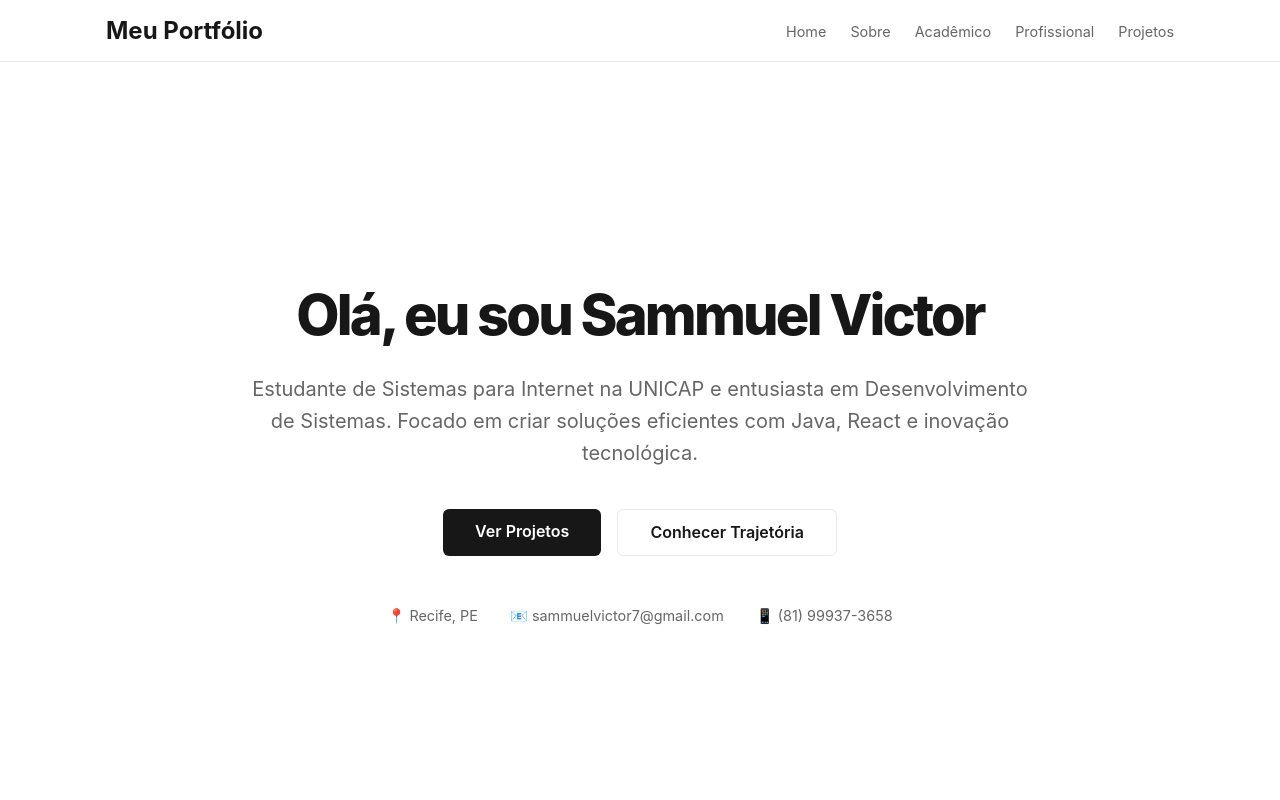
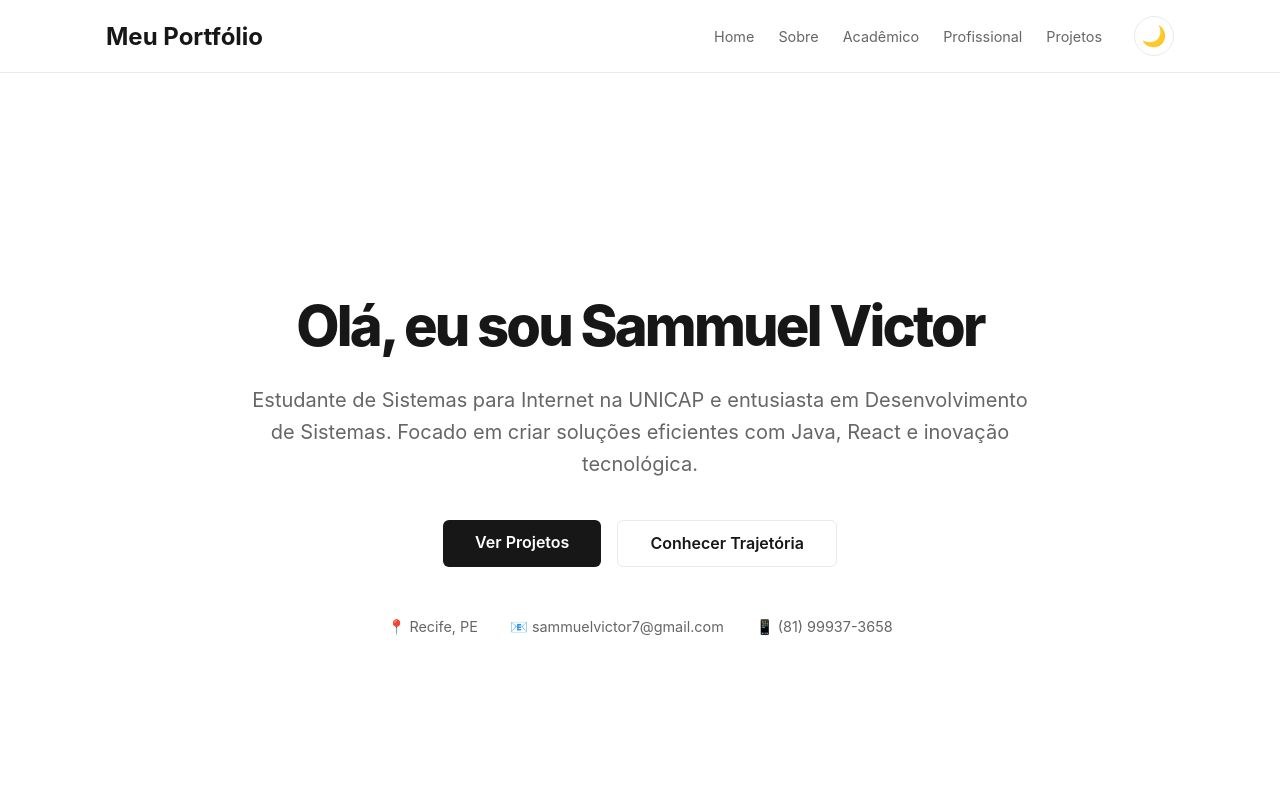
Before and after one commit to sammuelvss/Meu_Portifolio, a Next.js app: page / in a window 1280 px wide. Shown: the top 800 px of the page. Built offline with nearby package versions, Linux system fonts and the light colour scheme.

Commit message:
tema claro

```diff
--- a/next.config.mjs
+++ b/next.config.mjs
@@ -1,6 +1,6 @@
 /** @type {import('next').NextConfig} */
 const nextConfig = {
-  /* config options here */
+  allowedDevOrigins: ['127.0.0.1', 'localhost'],
 };
 
 export default nextConfig;
--- a/src/app/globals.css
+++ b/src/app/globals.css
@@ -10,13 +10,11 @@
     "Fira Mono", "Droid Sans Mono", "Courier New", monospace;
 }
 
-@media (prefers-color-scheme: dark) {
-  :root {
-    --background: #0a0a0a;
-    --foreground: #ededed;
-    --secondary: #a0a0a0;
-    --border: #333333;
-  }
+:root[data-theme='dark'] {
+  --background: #0a0a0a;
+  --foreground: #ededed;
+  --secondary: #a0a0a0;
+  --border: #333333;
 }
 
 * {
@@ -32,6 +30,7 @@ body {
   font-family: -apple-system, BlinkMacSystemFont, "Segoe UI", Roboto, "Helvetica Neue", Arial, sans-serif;
   background: var(--background);
   color: var(--foreground);
+  transition: background-color 0.3s, color 0.3s;
 }
 
 a {
--- a/src/app/layout.js
+++ b/src/app/layout.js
@@ -9,7 +9,24 @@ export const metadata = {
 
 export default function RootLayout({ children }) {
   return (
-    <html lang="pt-BR">
+    <html lang="pt-BR" suppressHydrationWarning>
+      <head>
+        <script
+          dangerouslySetInnerHTML={{
+            __html: `
+              (function() {
+                try {
+                  var theme = localStorage.getItem('theme');
+                  var supportDarkMode = window.matchMedia('(prefers-color-scheme: dark)').matches === true;
+                  if (!theme && supportDarkMode) theme = 'dark';
+                  if (!theme) theme = 'light';
+                  document.documentElement.setAttribute('data-theme', theme);
+                } catch (e) {}
+              })();
+            `,
+          }}
+        />
+      </head>
       <body>
         <Navbar />
         {children}
--- a/src/components/Navbar.js
+++ b/src/components/Navbar.js
@@ -1,11 +1,13 @@
 import Link from 'next/link';
 import styles from './Navbar.module.css';
+import TemaClaroBotao from './TemaClaroBotao';
 
 export default function Navbar() {
   return (
     <nav className={styles.navbar}>
       <div className={styles.container}>
         <Link href="/" className={styles.logo}>Meu Portfólio</Link>
+        <div className={styles.navContent}>
           <ul className={styles.navLinks}>
             <li><Link href="/">Home</Link></li>
             <li><Link href="/sobre">Sobre</Link></li>
@@ -13,6 +15,8 @@ export default function Navbar() {
             <li><Link href="/profissional">Profissional</Link></li>
             <li><Link href="/projetos">Projetos</Link></li>
           </ul>
+          <TemaClaroBotao />
+        </div>
       </div>
     </nav>
   );
--- a/src/components/Navbar.module.css
+++ b/src/components/Navbar.module.css
@@ -14,16 +14,27 @@
   display: flex;
   justify-content: space-between;
   align-items: center;
+  flex-wrap: wrap;
+  gap: 16px;
 }
 
 .logo {
   font-weight: bold;
   font-size: 24px;
+  white-space: nowrap;
 }
 
 .navLinks {
   display: flex;
   gap: 24px;
+  flex-wrap: wrap;
+}
+
+.navContent {
+  display: flex;
+  align-items: center;
+  gap: 32px;
+  flex-wrap: wrap;
 }
 
 .navLinks a {
--- /dev/null
+++ b/src/components/TemaClaroBotao.js
@@ -0,0 +1,36 @@
+'use client';
+
+import { useState, useEffect } from 'react';
+import styles from './TemaClaroBotao.module.css';
+
+export default function TemaClaroBotao() {
+  const [theme, setTheme] = useState('light');
+  const [mounted, setMounted] = useState(false);
+
+  useEffect(() => {
+    setMounted(true);
+    const savedTheme = localStorage.getItem('theme') ||
+      (window.matchMedia('(prefers-color-scheme: dark)').matches ? 'dark' : 'light');
+
+    setTheme(savedTheme);
+    document.documentElement.setAttribute('data-theme', savedTheme);
+  }, []);
+
+  const toggleTheme = () => {
+    const newTheme = theme === 'light' ? 'dark' : 'light';
+    setTheme(newTheme);
+    document.documentElement.setAttribute('data-theme', newTheme);
+    localStorage.setItem('theme', newTheme);
+  };
+
+  return (
+    <button
+      className={styles.toggle}
+      onClick={toggleTheme}
+      aria-label="Alternar tema"
+      type="button"
+    >
+      {!mounted ? '...' : (theme === 'light' ? '🌙' : '☀️')}
+    </button>
+  );
+}
--- /dev/null
+++ b/src/components/TemaClaroBotao.module.css
@@ -0,0 +1,27 @@
+.toggle {
+  background-color: var(--background);
+  color: var(--foreground);
+  border: 1px solid var(--border);
+  padding: 8px;
+  border-radius: 50%;
+  cursor: pointer;
+  font-size: 20px;
+  display: flex;
+  align-items: center;
+  justify-content: center;
+  transition: all 0.2s;
+  width: 40px;
+  height: 40px;
+  outline: none;
+}
+
+.toggle:hover {
+  background-color: var(--border);
+  transform: scale(1.1);
+}
+
+.placeholder {
+  width: 40px;
+  height: 40px;
+  border: 1px solid transparent;
+}
```
Lines whose indentation alone changed are shown as unchanged.
